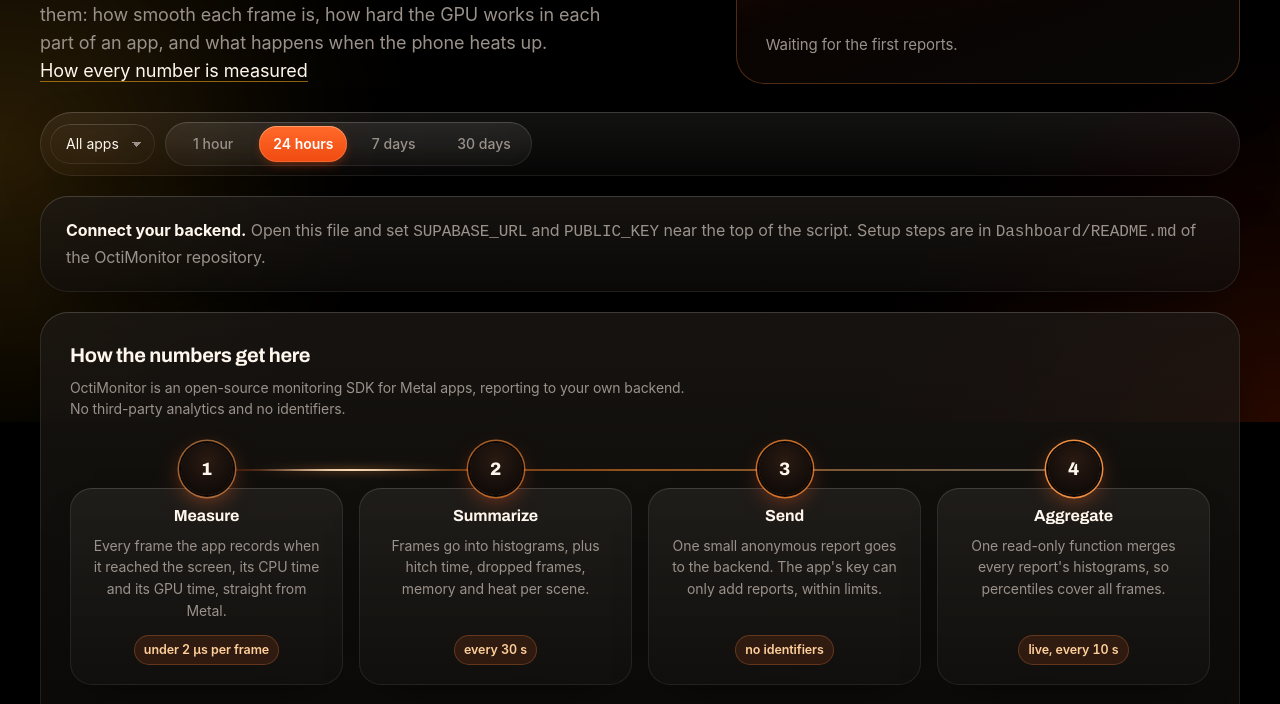
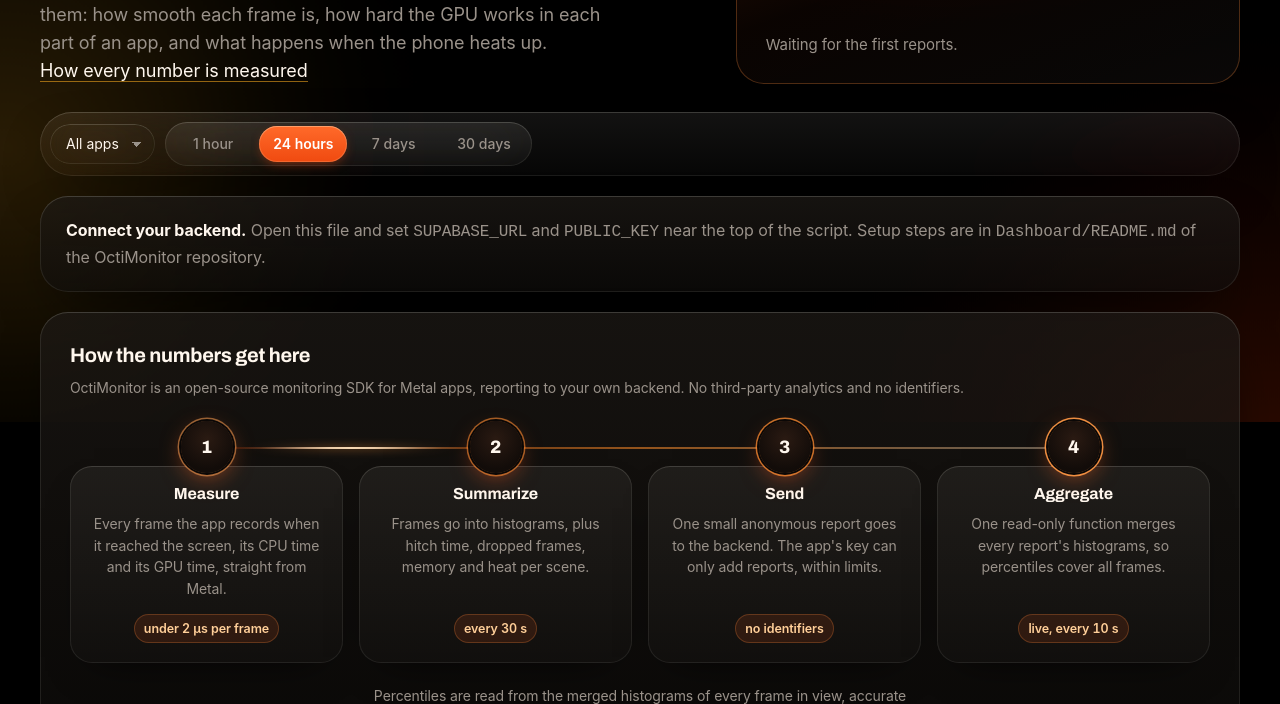
Before and after one commit to KateFilimonovaEMD/OctiMonitor, a plain HTML site: page Dashboard/index.html in a window 1280 px wide. Shown: the part 378-1082 px from the top of the page. Drawn offline with nearby package versions, Linux system fonts and the light colour scheme.

Commit message:
Dashboard: panel descriptions span the panel width

```diff
--- a/Dashboard/index.html
+++ b/Dashboard/index.html
@@ -271,7 +271,7 @@
     .panel { border-radius: var(--radius); padding: 28px 30px 24px; min-width: 0; }
     .panel-head { display: flex; justify-content: space-between; align-items: baseline; gap: 16px; flex-wrap: wrap; }
     .panel h2 { margin: 0; font-family: var(--display); font-size: 20px; font-weight: 700; letter-spacing: -0.015em; font-variation-settings: var(--wide); }
-    .panel p.note { margin: 6px 0 14px; color: var(--ash); font-size: 14px; max-width: 70ch; }
+    .panel p.note { margin: 6px 0 14px; color: var(--ash); font-size: 14px; max-width: none; }  /* short descriptions: span the panel like its content */
     .chart { width: 100%; height: 300px; }
     .chart.short { height: 220px; }
     .pair { display: grid; grid-template-columns: minmax(0, 1fr) minmax(0, 1fr); gap: 28px; }
```
